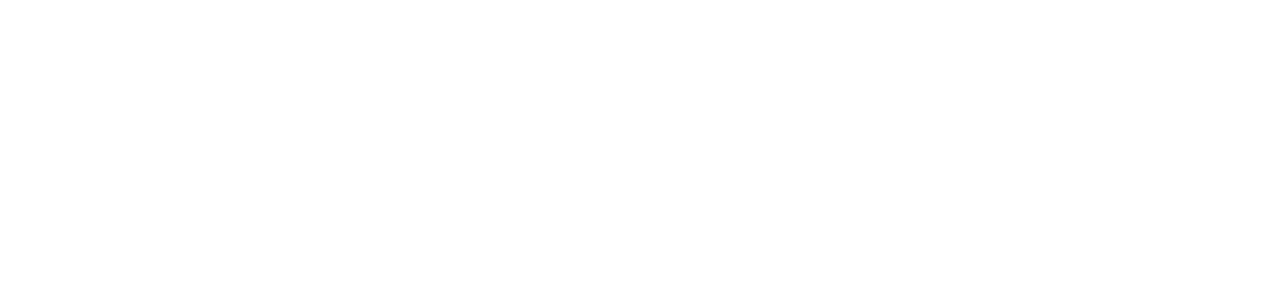
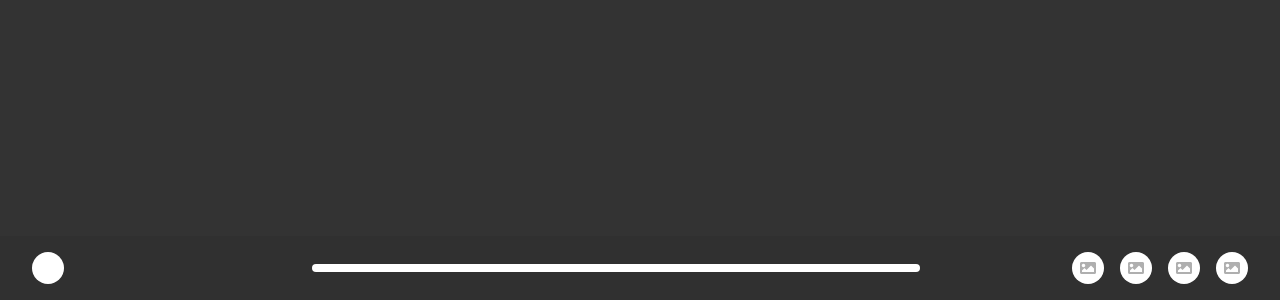
Before and after one commit to zzh97228/spy-on, a Vue app: page / in a window 1280 px wide. Shown: the part 500-800 px from the top of the page. Built offline with nearby package versions, Linux system fonts and the light colour scheme.

Commit message:
feat: made basic initial

```diff
--- a/package.json
+++ b/package.json
@@ -8,6 +8,7 @@
     "lint": "vue-cli-service lint"
   },
   "dependencies": {
+    "@fortawesome/fontawesome-free": "^5.13.0",
     "core-js": "^3.6.4",
     "vue": "^3.0.0-beta.9"
   },
@@ -19,6 +20,9 @@
     "babel-eslint": "^10.1.0",
     "eslint": "^6.7.2",
     "eslint-plugin-vue": "^7.0.0-alpha.0",
+    "less": "^3.11.1",
+    "less-loader": "^6.0.0",
+    "prettier": "^2.0.5",
     "vue-cli-plugin-vue-next": "~0.1.2"
   },
   "eslintConfig": {
--- a/public/index.html
+++ b/public/index.html
@@ -5,7 +5,7 @@
     <meta http-equiv="X-UA-Compatible" content="IE=edge">
     <meta name="viewport" content="width=device-width,initial-scale=1.0">
     <link rel="icon" href="<%= BASE_URL %>favicon.ico">
-    <title><%= htmlWebpackPlugin.options.title %></title>
+    <title>窥视: 数据工厂</title>
   </head>
   <body>
     <noscript>
--- a/src/App.vue
+++ b/src/App.vue
@@ -1,20 +1,22 @@
 <template>
-  <div id="app"></div>
+  <div id="app" data-app="true">
+    <spy-mask></spy-mask>
+    <main class="spy-content"></main>
+    <spy-controller></spy-controller>
+  </div>
 </template>
 
 <script>
+import SpyMask from './components/SpyMask'
+import SpyController from './components/SpyController'
 export default {
-  name: "App"
+  name: "App",
+  components: {
+    SpyMask,
+    SpyController
+  }
 };
 </script>
 
 <style>
-#app {
-  font-family: Avenir, Helvetica, Arial, sans-serif;
-  -webkit-font-smoothing: antialiased;
-  -moz-osx-font-smoothing: grayscale;
-  text-align: center;
-  color: #2c3e50;
-  margin-top: 60px;
-}
 </style>
--- /dev/null
+++ b/src/assets/style/main.less
@@ -0,0 +1,114 @@
+@import './variables.less';
+body,
+html {
+  margin: 0;
+  padding: 0;
+  width: 100%;
+  height: 100%;
+  *,
+  *::before,
+  *::after {
+    box-sizing: border-box;
+  }
+  font-size: 14px;
+  font-family: -apple-system, BlinkMacSystemFont, 'Segoe UI', Roboto, Oxygen,
+    Ubuntu, Cantarell, 'Open Sans', 'Helvetica Neue', sans-serif;
+}
+
+#app {
+  height: 100%;
+  width: 100%;
+  position: relative;
+}
+
+.spy-content {
+  width: 100%;
+  height: 100%;
+  background-color: #333;
+}
+
+.spy-controller {
+  flex: 1 1 auto;
+  display: flex;
+  align-items: center;
+  justify-content: center;
+  vertical-align: middle;
+  padding: 0 8px;
+
+  @media screen and (min-width: 640px) {
+    padding: 0 16px;
+  }
+
+  @media screen and (min-width: 1200px) {
+    padding: 0 32px;
+  }
+
+  &--logo {
+    position: relative;
+    min-width: 128px;
+    &::before {
+      top: 50%;
+      transform: translateY(-50%);
+      position: absolute;
+      content: '';
+      width: 32px;
+      height: 32px;
+      border-radius: 50%;
+      background-color: @basic-white;
+
+    }
+
+    cursor: pointer;
+  }
+  &--content {
+    flex: 1;
+    // margin: 0 32px;
+    max-width: 50%;
+    min-width: 256px;
+    border-radius: 4px;
+    height: 8px;
+    background-color: @basic-white;
+    cursor: pointer;
+    margin: auto;
+  }
+  &--actions {
+    padding: 0 8px;
+    display: flex;
+    flex-wrap: wrap;
+
+  }
+  &--icon {
+    width: 32px;
+    height: 32px;
+    border-radius: 50%;
+    background-color: @basic-white;
+    margin: 0 8px;
+    display: flex;
+    justify-content: center;
+    cursor: pointer;
+
+    &:first-child {
+      margin-left: -8px;
+    }
+    &:last-child {
+      margin-right: -8px;
+    }
+  }
+
+
+  &__wrapper {
+    position: absolute;
+    bottom: 0;
+    left: 0;
+    min-height: 64px;
+    width: 100%;
+    display: flex;
+    background-color: @basic-black;
+  }
+}
+
+.spy-icon {
+  font-size: 16px;
+  color: @basic-grey;
+  align-self: center;
+}
--- /dev/null
+++ b/src/assets/style/variables.less
@@ -0,0 +1,3 @@
+@basic-black: #303030;
+@basic-white: #ffffff;
+@basic-grey: #afafaf;
--- /dev/null
+++ b/src/components/SpyController.vue
@@ -0,0 +1,18 @@
+<template>
+  <footer class="spy-controller__wrapper">
+    <div class="spy-controller">
+      <div class="spy-controller--logo"></div>
+      <div class="spy-controller--content"></div>
+      <div class="spy-controller--actions">
+        <div v-for="i in 4" :key="i" class="spy-controller--icon">
+          <i class="spy-icon fa fas fa-image"></i>
+        </div>
+      </div>
+    </div>
+  </footer>
+</template>
+<script>
+export default {
+  name: 'spy-controller'
+}
+</script>
--- /dev/null
+++ b/src/components/SpyMask.vue
@@ -0,0 +1,8 @@
+<template>
+  <div class="spy-mask"></div>
+</template>
+<script>
+export default {
+  name: 'spy-mask'
+}
+</script>
--- a/src/main.js
+++ b/src/main.js
@@ -1,4 +1,6 @@
 import { createApp } from 'vue';
-import App from './App.vue'
+import App from './App.vue';
+import  '@fortawesome/fontawesome-free/css/all.min.css';
+import './assets/style/main.less';
 
-createApp(App).mount('#app')
+createApp(App).mount('#app');
```
Also changed, not shown: 2 other files (tests, documents, lock files or other folders).
